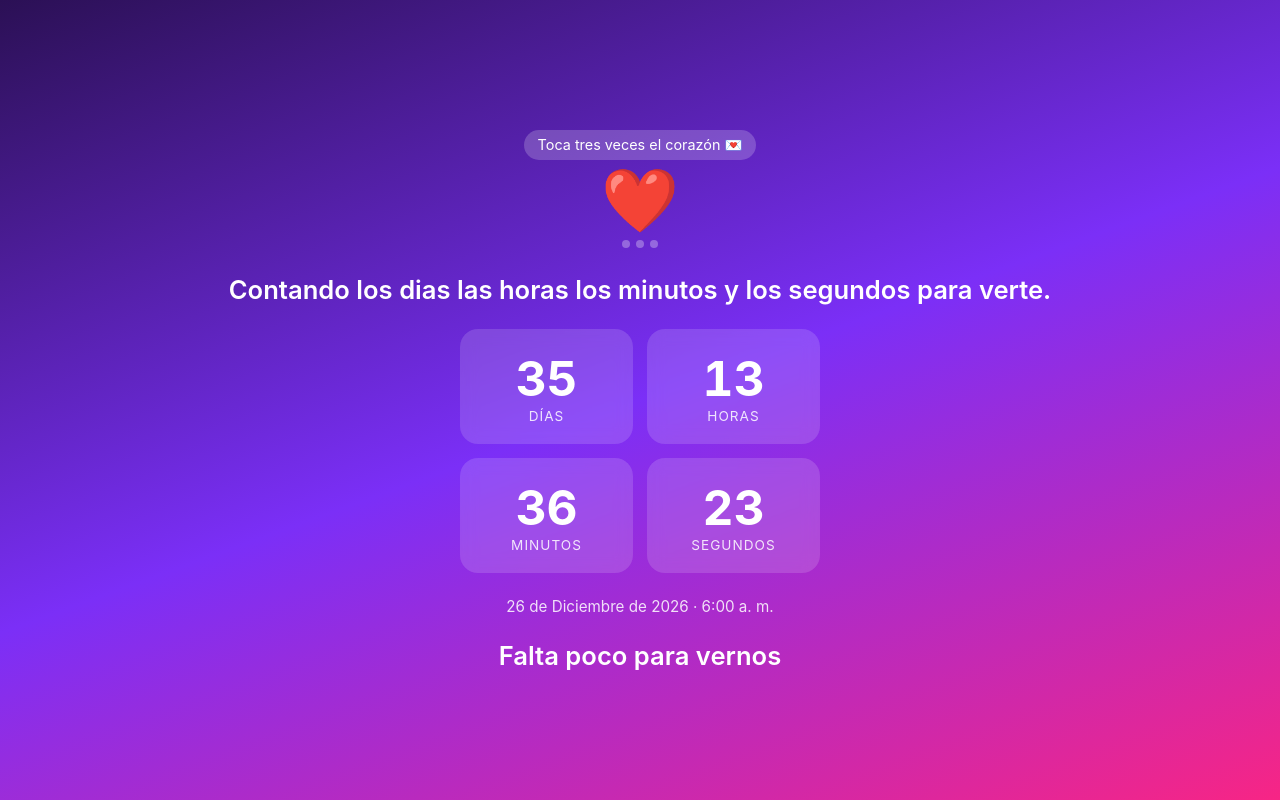
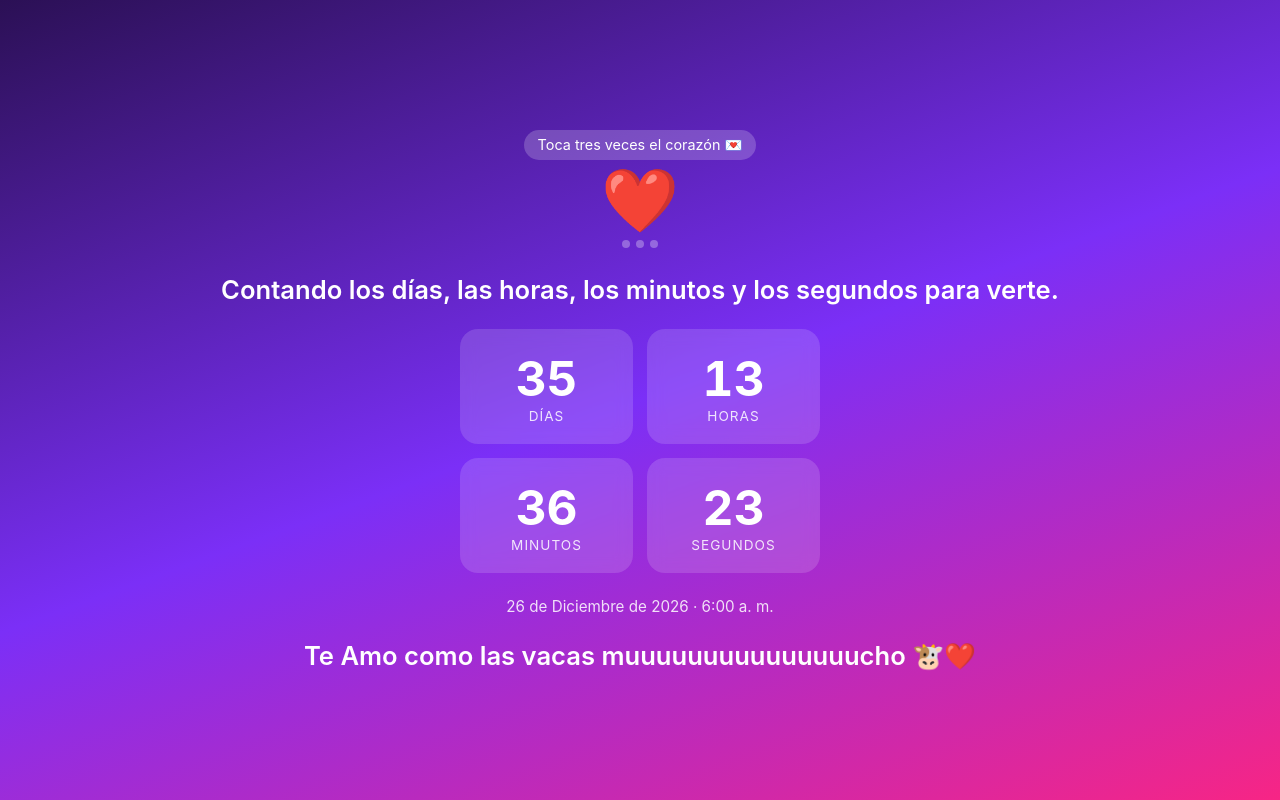
Before and after one commit to Jhontanhk/Contador, a plain HTML site: page index.html in a window 1280 px wide. Drawn offline with Linux system fonts and the light colour scheme.

Commit message:
Update index.html

```diff
--- a/index.html
+++ b/index.html
@@ -121,7 +121,7 @@
 
   <div id="cuenta">
 
-    <h1>Contando los dias las horas los minutos y los segundos para verte.</h1>
+    <h1>Contando los días, las horas, los minutos y los segundos para verte.</h1>
 
   </div>
 
@@ -134,7 +134,7 @@
 
    <p class="fecha">26 de Diciembre de 2026 · 6:00 a. m.</p>
 
-  <h1>Falta poco para vernos</h1>
+  <h1>Te Amo como las vacas muuuuuuuuuuuuuuucho 🐮❤️</h1>
 
   <div class="final" id="final">
     <p>¡Llegó el día! 🎉❤️</p>
```
